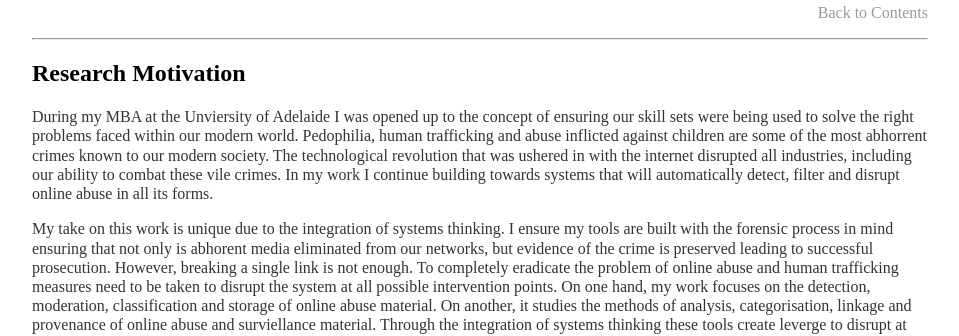
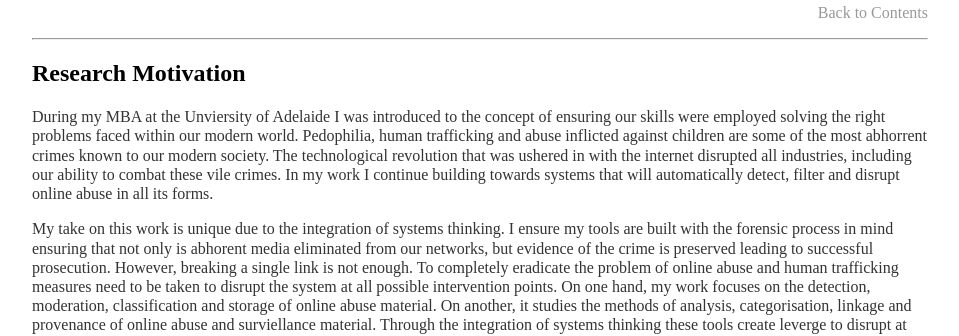
Before and after one commit to rhematt/rhematt.github.io, a Jekyll site: the page built from cv/index.md, in a window 1280 px wide and 900 px high, scrolled down 3590 px. Shown: the part 152-488 px from the top of the window, without its empty margins (160-1119 px from the left). Built offline with Jekyll 4.4.1, drawn with Linux system fonts in a browser that asks for light colours; our own code applies the rules of GitHub Pages for plain Markdown files.

Commit message:
Update index.md

```diff
--- a/cv/index.md
+++ b/cv/index.md
@@ -169,7 +169,7 @@ ___
 
 ## <a name="ResearchMotivation"></a> Research Motivation
 
-During my MBA at the Unviersity of Adelaide I was opened up to the concept of ensuring our skill sets were being used to solve the right problems faced within our modern world. Pedophilia, human trafficking and abuse inflicted against children are some of the most abhorrent crimes known to our modern society. The technological revolution that was ushered in with the internet disrupted all industries, including our ability to combat these vile crimes. In my work I continue building towards systems that will automatically detect, filter and disrupt online abuse in all its forms.
+During my MBA at the Unviersity of Adelaide I was introduced to the concept of ensuring our skills were employed solving the right problems faced within our modern world. Pedophilia, human trafficking and abuse inflicted against children are some of the most abhorrent crimes known to our modern society. The technological revolution that was ushered in with the internet disrupted all industries, including our ability to combat these vile crimes. In my work I continue building towards systems that will automatically detect, filter and disrupt online abuse in all its forms.
 
 My take on this work is unique due to the integration of systems thinking. I ensure my tools are built with the forensic process in mind ensuring that not only is abhorent media eliminated from our networks, but evidence of the crime is preserved leading to successful prosecution. However, breaking a single link is not enough. To completely eradicate the problem of online abuse and human trafficking measures need to be taken to disrupt the system at all possible intervention points. On one hand, my work focuses on the detection, moderation, classification and storage of online abuse material. On another, it studies the methods of analysis, categorisation, linkage and provenance of online abuse and surviellance material. Through the integration of systems thinking these tools create leverge to disrupt at the critical point of dissemination and creation. Such disruption leads to a greater ability in locating those who are victims to these crimes.
 
```
